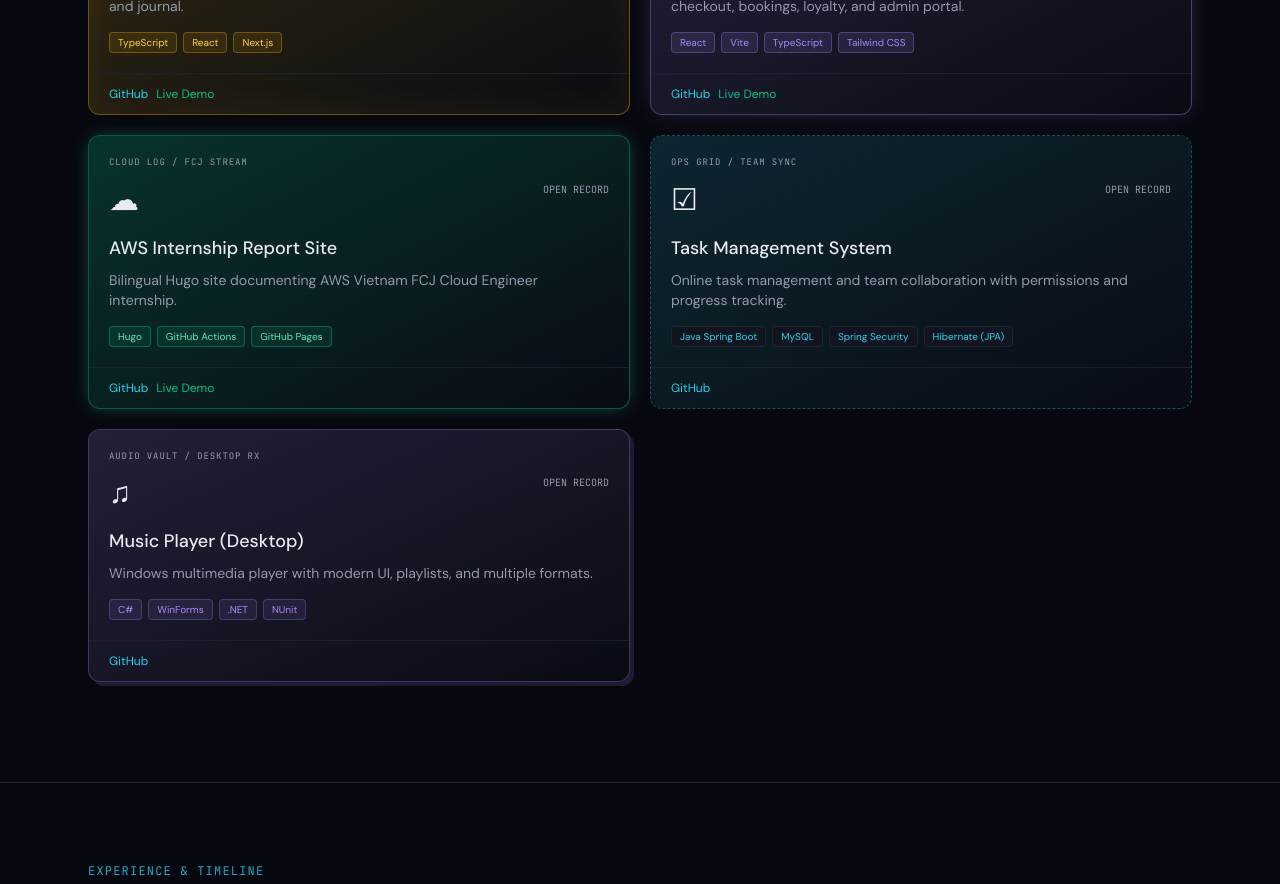
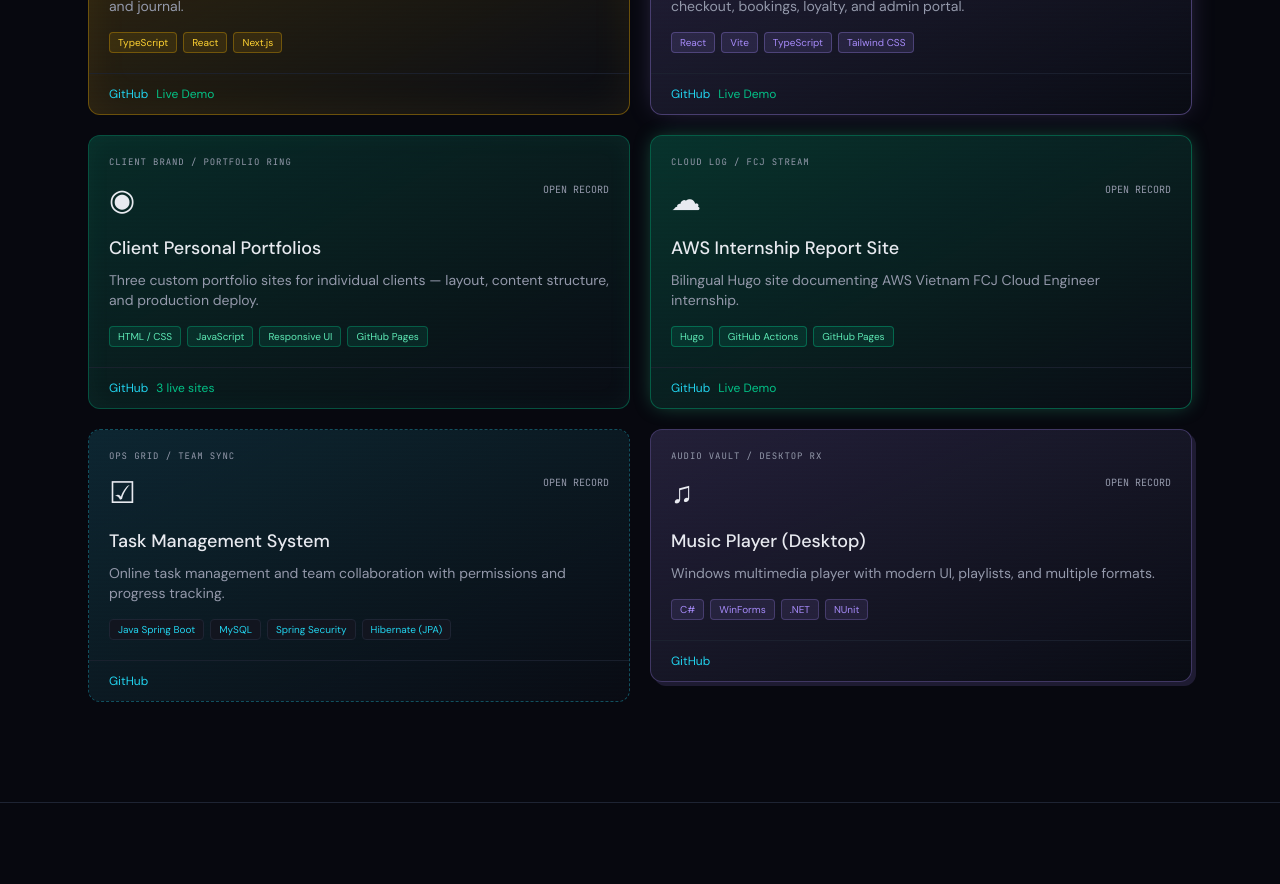
Before and after one commit to LLLVPN4423/LyThanhLoi_Porfolio, a Next.js app: page / in a window 1280 px wide. Shown: the part 3000-3884 px from the top of the page. Built offline with nearby package versions, Linux system fonts and the light colour scheme.

Commit message:
Add grouped client portfolio project with multi-site live and source links.

```diff
--- a/src/components/ProjectDetailPanel.tsx
+++ b/src/components/ProjectDetailPanel.tsx
@@ -114,9 +114,34 @@ export function ProjectDetailView({ project, onBack }: Props) {
             rel="noopener noreferrer"
             className="rounded-lg bg-panel px-4 py-2 text-sm text-cyan-glow hover:bg-panel/80"
           >
-            View Source (GitHub)
+            {project.sourceRepos?.length
+              ? "Source — Mai Yen Vy"
+              : "View Source (GitHub)"}
           </a>
-          {project.demoUrl ? (
+          {project.sourceRepos?.map((repo) => (
+            <a
+              key={repo.url}
+              href={repo.url}
+              target="_blank"
+              rel="noopener noreferrer"
+              className="rounded-lg bg-panel/60 px-4 py-2 text-sm text-cyan-glow/90 hover:bg-panel/80"
+            >
+              Source — {repo.label}
+            </a>
+          ))}
+          {project.liveDemos?.map((demo) => (
+            <a
+              key={demo.url}
+              href={demo.url}
+              target="_blank"
+              rel="noopener noreferrer"
+              className="rounded-lg border border-panel-border px-4 py-2 text-sm text-text-primary hover:border-emerald-400/40"
+            >
+              Live — {demo.label}
+              {project.demoVerified ? "" : " (unverified)"}
+            </a>
+          ))}
+          {!project.liveDemos?.length && project.demoUrl ? (
             <a
               href={project.demoUrl}
               target="_blank"
--- a/src/components/Projects.tsx
+++ b/src/components/Projects.tsx
@@ -95,7 +95,14 @@ function ProjectListCard({
         >
           GitHub
         </a>
-        {project.demoUrl ? (
+        {project.liveDemos?.length ? (
+          <span
+            className="text-xs text-emerald-400/90"
+            onClick={(e) => e.stopPropagation()}
+          >
+            {project.liveDemos.length} live sites
+          </span>
+        ) : project.demoUrl ? (
           <a
             href={project.demoUrl}
             target="_blank"
--- a/src/data/projectThemes.ts
+++ b/src/data/projectThemes.ts
@@ -38,6 +38,13 @@ export const projectThemes: Record<Project["id"], ProjectTheme> = {
     tag: "bg-violet-glow/12 text-violet-glow border-violet-glow/30",
     scan: "from-violet-glow/20",
   },
+  "client-portfolios": {
+    label: "CLIENT BRAND / PORTFOLIO RING",
+    frame: "border-emerald-400/35 shadow-[inset_0_0_24px_rgba(52,211,153,0.06)]",
+    corner: "before:border-emerald-400/50",
+    tag: "bg-emerald-400/10 text-emerald-300 border-emerald-400/30",
+    scan: "from-emerald-400/18",
+  },
   "aws-report": {
     label: "CLOUD LOG / FCJ STREAM",
     frame: "border-emerald-400/40 shadow-[0_0_20px_-4px_rgba(52,211,153,0.4)]",
--- a/src/data/projects.ts
+++ b/src/data/projects.ts
@@ -1,3 +1,5 @@
+export type ProjectLink = { label: string; url: string };
+
 export type Project = {
   id: string;
   name: string;
@@ -8,8 +10,10 @@ export type Project = {
   status?: string;
   role?: string;
   repositoryUrl: string;
+  sourceRepos?: ProjectLink[];
   demoUrl?: string;
   demoVerified?: boolean;
+  liveDemos?: ProjectLink[];
   accent: "cyan" | "violet" | "amber" | "emerald";
   glyph: string;
 };
@@ -118,6 +122,56 @@ export const projects: Project[] = [
     glyph: "✂",
   },
   {
+    id: "client-portfolios",
+    name: "Client Personal Portfolios",
+    shortDescription:
+      "Three custom portfolio sites for individual clients — layout, content structure, and production deploy.",
+    purpose:
+      "Deliver polished personal-brand sites for clients (distinct from full product builds like the salon platform). Each site is tailored to the person’s profile and hosted on GitHub Pages or Vercel.",
+    features: [
+      "Mai Yen Vy — personal portfolio (GitHub Pages)",
+      "Trần Dan Dan — personal portfolio (GitHub Pages)",
+      "Trang Tran — stylist / brand portfolio (Vercel); pairs with the salon commerce platform as a lighter showcase site",
+      "Responsive sections, client-driven content, and verified live URLs",
+    ],
+    technologies: [
+      "HTML / CSS",
+      "JavaScript",
+      "Responsive UI",
+      "GitHub Pages",
+      "Vercel",
+    ],
+    role: "Sole developer (design & implementation)",
+    repositoryUrl: "https://github.com/LLLVPN4423/MaiYenVy_Portfolio",
+    sourceRepos: [
+      {
+        label: "Trần Dan Dan",
+        url: "https://github.com/LLLVPN4423/porfolio_Tran_Dan_Dan",
+      },
+      {
+        label: "Trang Tran",
+        url: "https://github.com/LLLVPN4423/Trang_Tran_Porfolio",
+      },
+    ],
+    liveDemos: [
+      {
+        label: "Mai Yen Vy",
+        url: "https://lllvpn4423.github.io/MaiYenVy_Portfolio/",
+      },
+      {
+        label: "Trần Dan Dan",
+        url: "https://lllvpn4423.github.io/porfolio_Tran_Dan_Dan/",
+      },
+      {
+        label: "Trang Tran",
+        url: "https://trang-tran-portfolio.vercel.app/",
+      },
+    ],
+    demoVerified: true,
+    accent: "emerald",
+    glyph: "◉",
+  },
+  {
     id: "aws-report",
     name: "AWS Internship Report Site",
     shortDescription:
```
